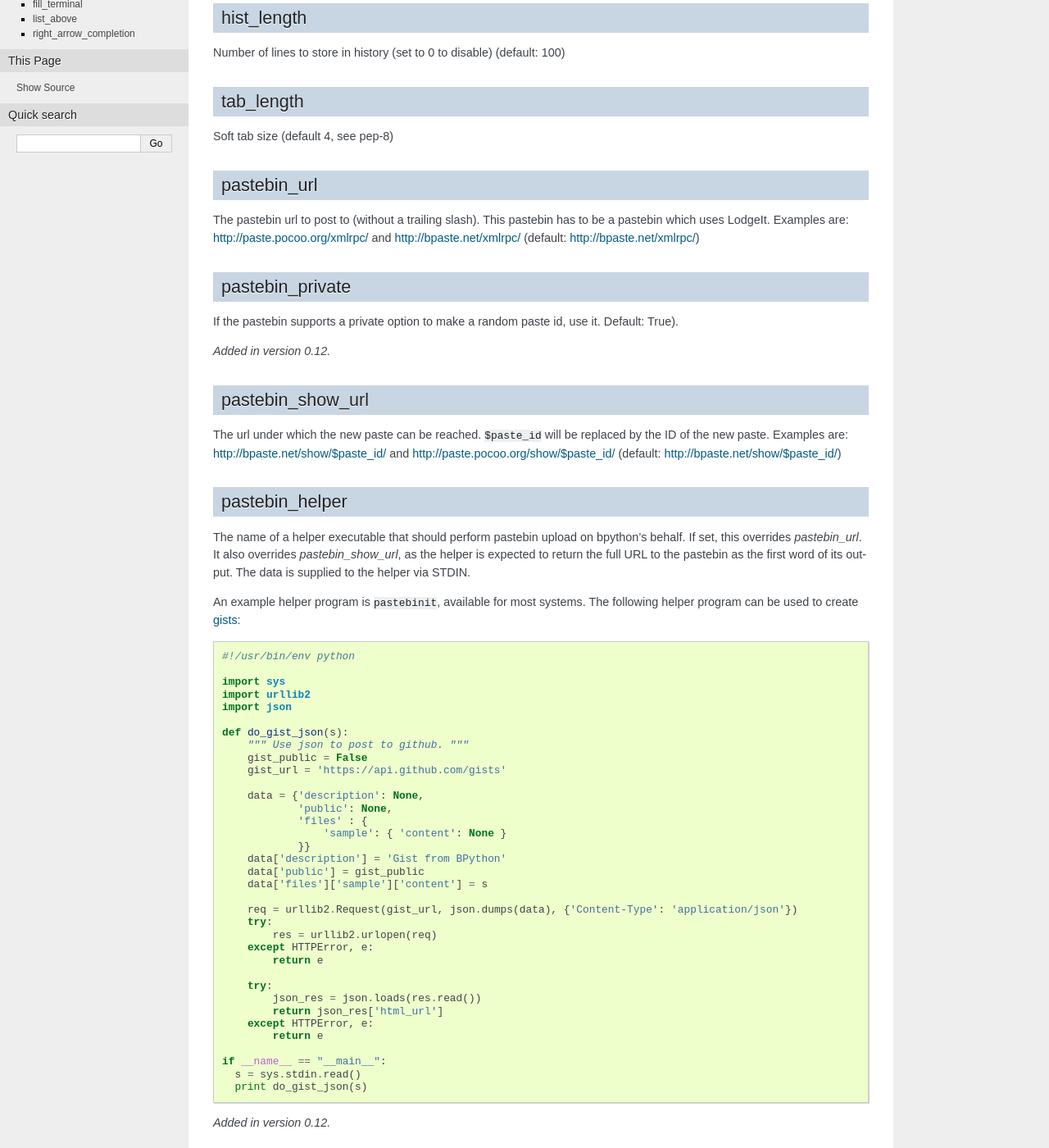
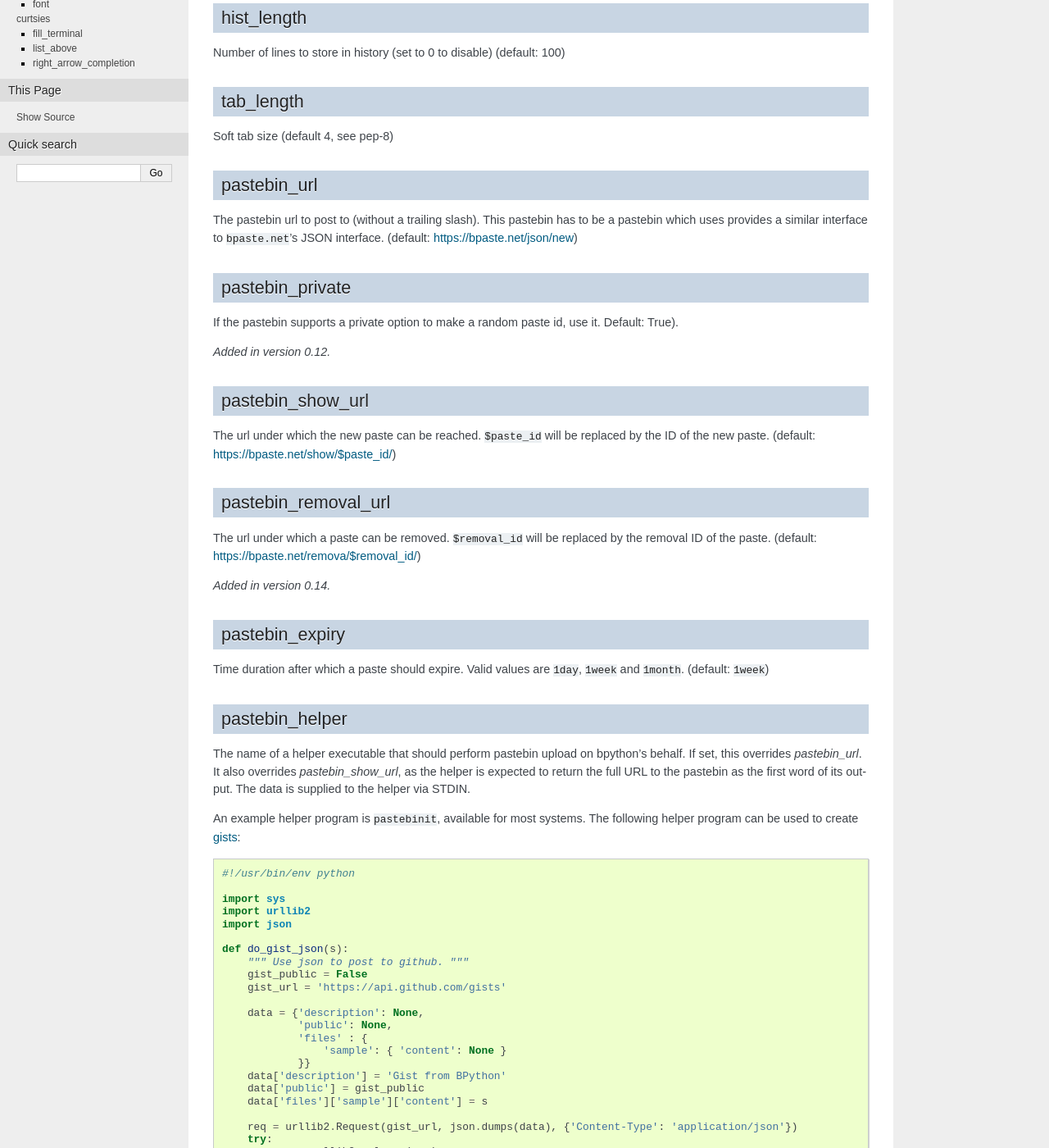
Before and after one commit to bpython/bpython, a Sphinx documentation site: the page built from doc/sphinx/source/configuration-options.rst, in a window 1280 px wide and 1400 px high, scrolled down 850 px. Shown: the whole window at 82% size. Built offline with Sphinx 7.4.7, drawn with Linux system fonts in a browser that asks for light colours; pages that are not in the unit, such as notebooks, are missing from menus; some of the changed text lies outside the part shown.

Commit message:
Use new JSON interface of bpaste.net and remove the old XML-RPC interface
This change adds a dependency on requests.

Signed-off-by: Sebastian Ramacher <sebastian@ramacher.at>

```diff
--- a/doc/sphinx/source/configuration-options.rst
+++ b/doc/sphinx/source/configuration-options.rst
@@ -44,8 +44,8 @@
 pastebin_url
 ^^^^^^^^^^^^
 The pastebin url to post to (without a trailing slash). This pastebin has to be
-a pastebin which uses LodgeIt. Examples are: http://paste.pocoo.org/xmlrpc/ and
-http://bpaste.net/xmlrpc/ (default: http://bpaste.net/xmlrpc/)
+a pastebin which uses provides a similar interface to ``bpaste.net``'s JSON
+interface. (default: https://bpaste.net/json/new)
 
 pastebin_private
 ^^^^^^^^^^^^^^^^
@@ -57,9 +57,19 @@
 pastebin_show_url
 ^^^^^^^^^^^^^^^^^
 The url under which the new paste can be reached. ``$paste_id`` will be replaced
-by the ID of the new paste. Examples are: http://bpaste.net/show/$paste_id/ and
-http://paste.pocoo.org/show/$paste_id/ (default:
-http://bpaste.net/show/$paste_id/)
+by the ID of the new paste. (default: https://bpaste.net/show/$paste_id/)
+
+pastebin_removal_url
+^^^^^^^^^^^^^^^^^^^^
+The url under which a paste can be removed. ``$removal_id`` will be replaced
+by the removal ID of the paste. (default: https://bpaste.net/remova/$removal_id/)
+
+.. versionadded:: 0.14
+
+pastebin_expiry
+^^^^^^^^^^^^^^^
+Time duration after which a paste should expire. Valid values are ``1day``,
+``1week`` and ``1month``. (default: ``1week``)
 
 pastebin_helper
 ^^^^^^^^^^^^^^^
--- a/setup.py
+++ b/setup.py
@@ -177,7 +177,8 @@
     long_description = """bpython is a fancy interface to the Python
     interpreter for Unix-like operating systems.""",
     install_requires = [
-        'pygments'
+        'pygments',
+        'requests'
     ],
     extras_require = extras_require,
     tests_require = ['mock'],
```
Also changed, not shown: 2 other files.
